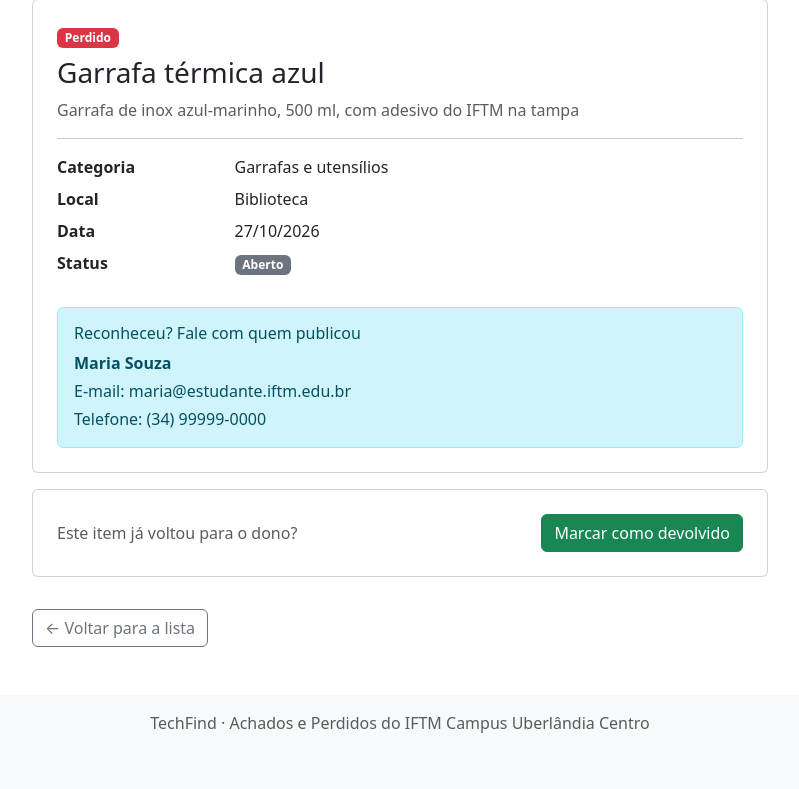
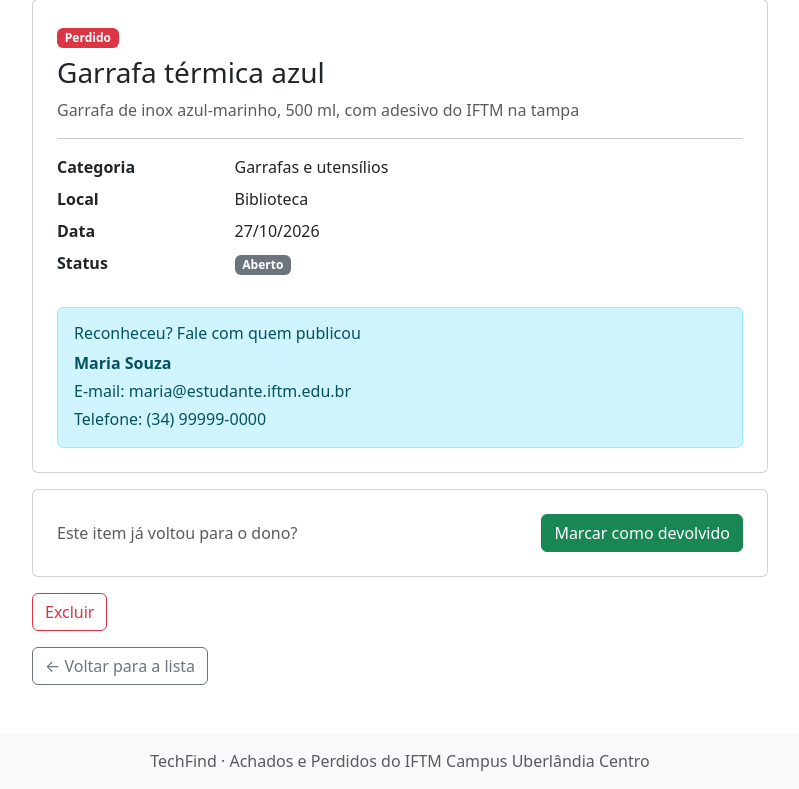
Before and after one commit to sistema-web-mvc/techfind, a Spring Boot app: page /itens/1 in a window 1280 px wide. Shown: the part 121-910 px from the top of the page, without its empty margins (240-1039 px from the left). Before the commit the page ends 854 px from the top, so only its background shows below. Run offline with Spring Boot 4, Linux system fonts and the light colour scheme.

Commit message:
Exclui item via POST com confirmação e mensagem flash

```diff
--- a/src/main/java/br/edu/iftm/techfind/controller/ItemController.java
+++ b/src/main/java/br/edu/iftm/techfind/controller/ItemController.java
@@ -5,7 +5,9 @@ import org.springframework.stereotype.Controller;
 import org.springframework.ui.Model;
 import org.springframework.web.bind.annotation.GetMapping;
 import org.springframework.web.bind.annotation.PathVariable;
+import org.springframework.web.bind.annotation.PostMapping;
 import org.springframework.web.server.ResponseStatusException;
+import org.springframework.web.servlet.mvc.support.RedirectAttributes;
 
 import br.edu.iftm.techfind.model.Item;
 import br.edu.iftm.techfind.service.ItemService;
@@ -40,7 +42,13 @@ public class ItemController {
     // (os métodos editar e atualizar entram aqui)
 
     // ===== E3 · Excluir item (Felipe Nogueira) =====
-    // (o método excluir entra aqui)
+    // Exclui o item e volta para a lista com uma mensagem de sucesso
+    @PostMapping("/itens/{id}/excluir")
+    public String excluir(@PathVariable Long id, RedirectAttributes redirect) {
+        itemService.excluir(id);
+        redirect.addFlashAttribute("mensagem", "Item excluído com sucesso.");
+        return "redirect:/"; // POST-Redirect-GET
+    }
 
     // ===== E3 · Marcar como devolvido (Luany) =====
     // (o método devolver entra aqui)
--- a/src/main/resources/application.properties
+++ b/src/main/resources/application.properties
@@ -30,3 +30,5 @@ spring.thymeleaf.cache=false
 # Mostra no console os SQLs executados pelo JdbcTemplate
 logging.level.org.springframework.jdbc.core.JdbcTemplate=DEBUG
 logging.level.org.springframework.jdbc.core.StatementCreatorUtils=TRACE
+# Guarda a sessão só em cookie (sem ;jsessionid no endereço), necessário para as mensagens flash
+server.servlet.session.tracking-modes=cookie
--- a/src/main/resources/templates/detalhe-item.html
+++ b/src/main/resources/templates/detalhe-item.html
@@ -80,6 +80,10 @@
                     <!-- E3 · botão Editar (Yamada) -->
 
                     <!-- E3 · botão Excluir (Felipe Nogueira) -->
+                    <form th:action="@{/itens/{id}/excluir(id=${item.id})}" method="post"
+                        onsubmit="return confirm('Tem certeza de que deseja excluir este item? Essa ação não pode ser desfeita.');">
+                        <button type="submit" class="btn btn-outline-danger">Excluir</button>
+                    </form>
 
                 </div>
                 <a href="/" class="btn btn-outline-secondary mt-3">← Voltar para a lista</a>
```
